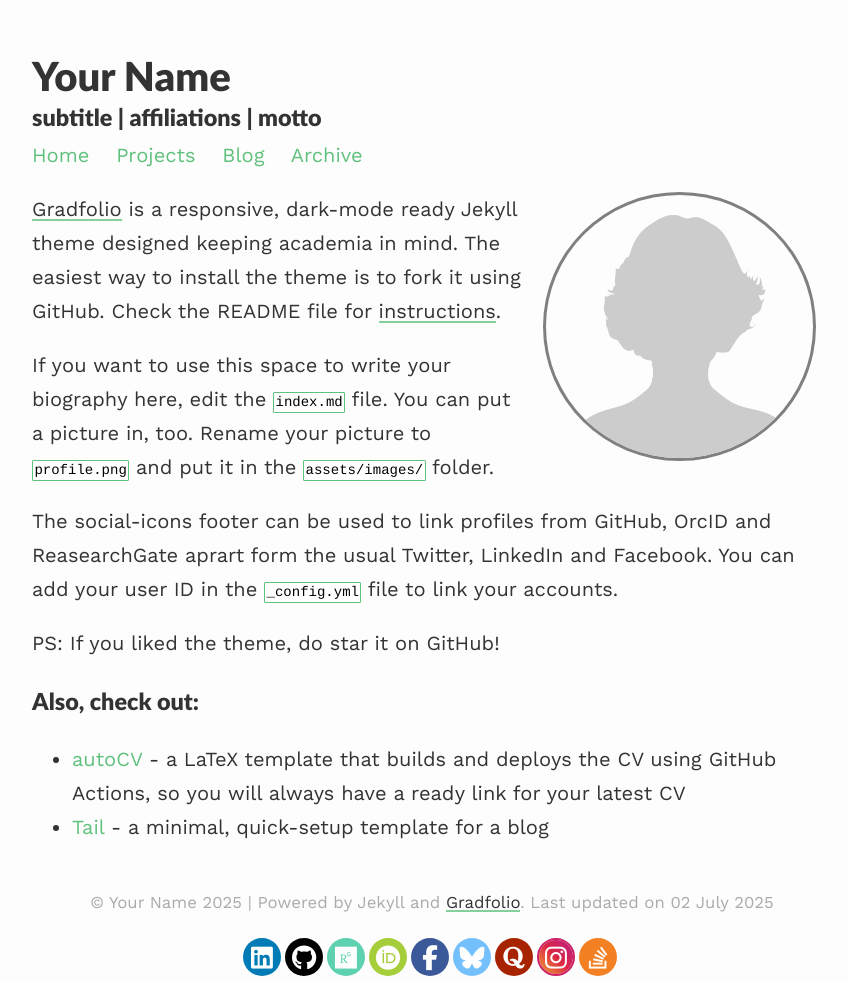
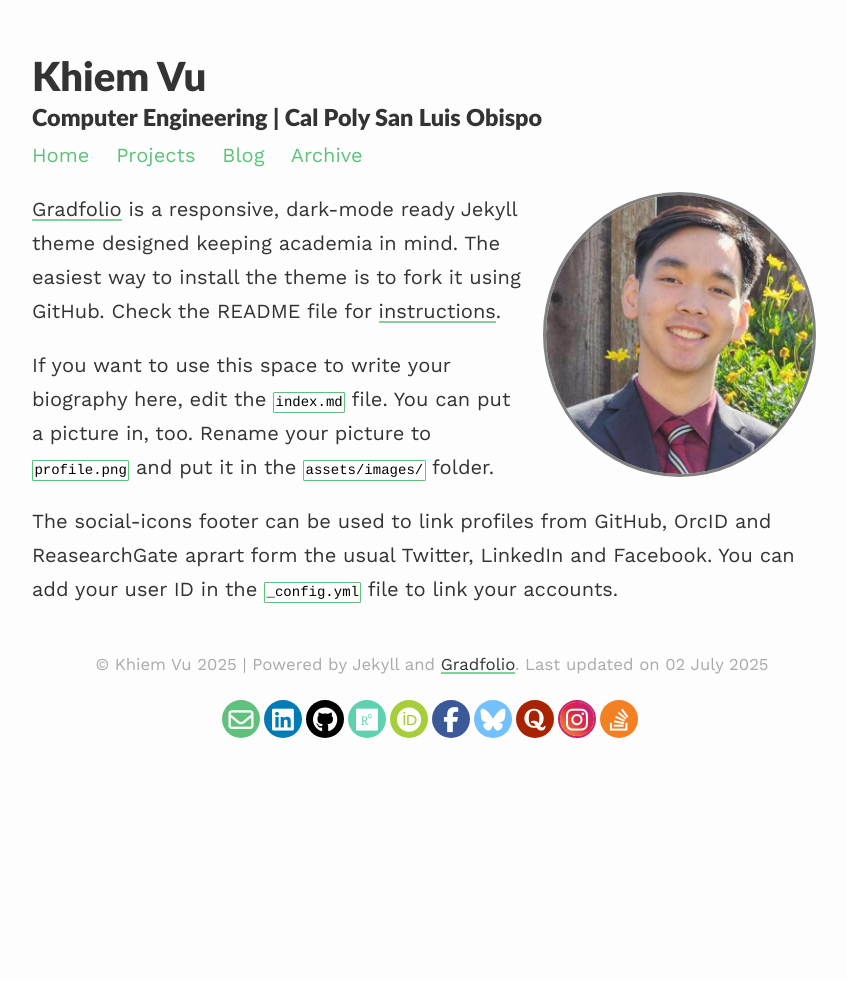
Before and after one commit to belloot/belloot.github.io, a Jekyll site: the page built from index.md, in a window 1280 px wide. Shown: the whole page, without its empty margins (208-1055 px from the left). Built offline with Jekyll 4.4.1, drawn with Linux system fonts in a browser that asks for light colours.

Commit message:
Initial Configuration
Add profile image, modified _config.yml, slightly modified homepage

```diff
--- a/_config.yml
+++ b/_config.yml
@@ -1,11 +1,11 @@
 ### your site title here
 
-title: Your Name
-description: subtitle | affiliations | motto
+title: Khiem Vu
+description: Computer Engineering | Cal Poly San Luis Obispo
 
-baseurl: /gradfolio #name of GitHub repository
-url: "" #custom url to be used instead of GitHub repository
-email: #
+baseurl: "" #name of GitHub repository
+url: "belloot.github.io" #custom url to be used instead of GitHub repository
+email: khiemvut@gmail.com
 
 # Pagination
 paginate: 4
--- a/index.md
+++ b/index.md
@@ -12,10 +12,3 @@ published: true
 If you want to use this space to write your biography here, edit the `index.md` file. You can put a picture in, too. Rename your picture to `profile.png` and put it in the `assets/images/` folder.
 
 The social-icons footer can be used to link profiles from GitHub, OrcID and ReasearchGate aprart form the usual Twitter, LinkedIn and Facebook. You can add your user ID in the `_config.yml` file to link your accounts.
-
-PS: If you liked the theme, do star it on GitHub!
-
-### Also, check out:
-
-- [autoCV](https://github.com/jitinnair1/autocv) - a LaTeX template that builds and deploys the CV using GitHub Actions, so you will always have a ready link for your latest CV
-- [Tail](https://github.com/jitinnair1/tail) - a minimal, quick-setup template for a blog
```
Also changed, not shown: Gemfile.lock, assets/images/profile.png.
